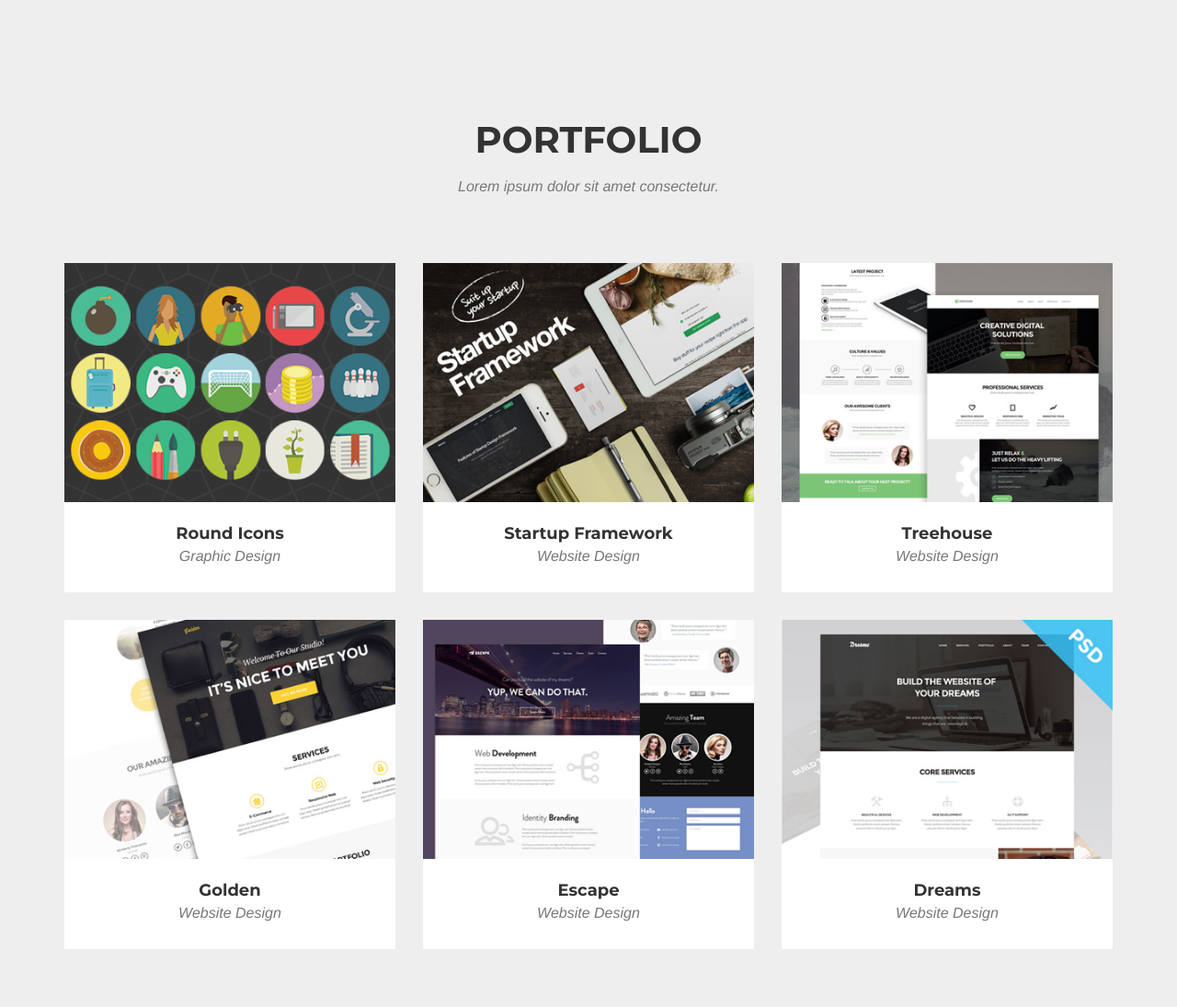
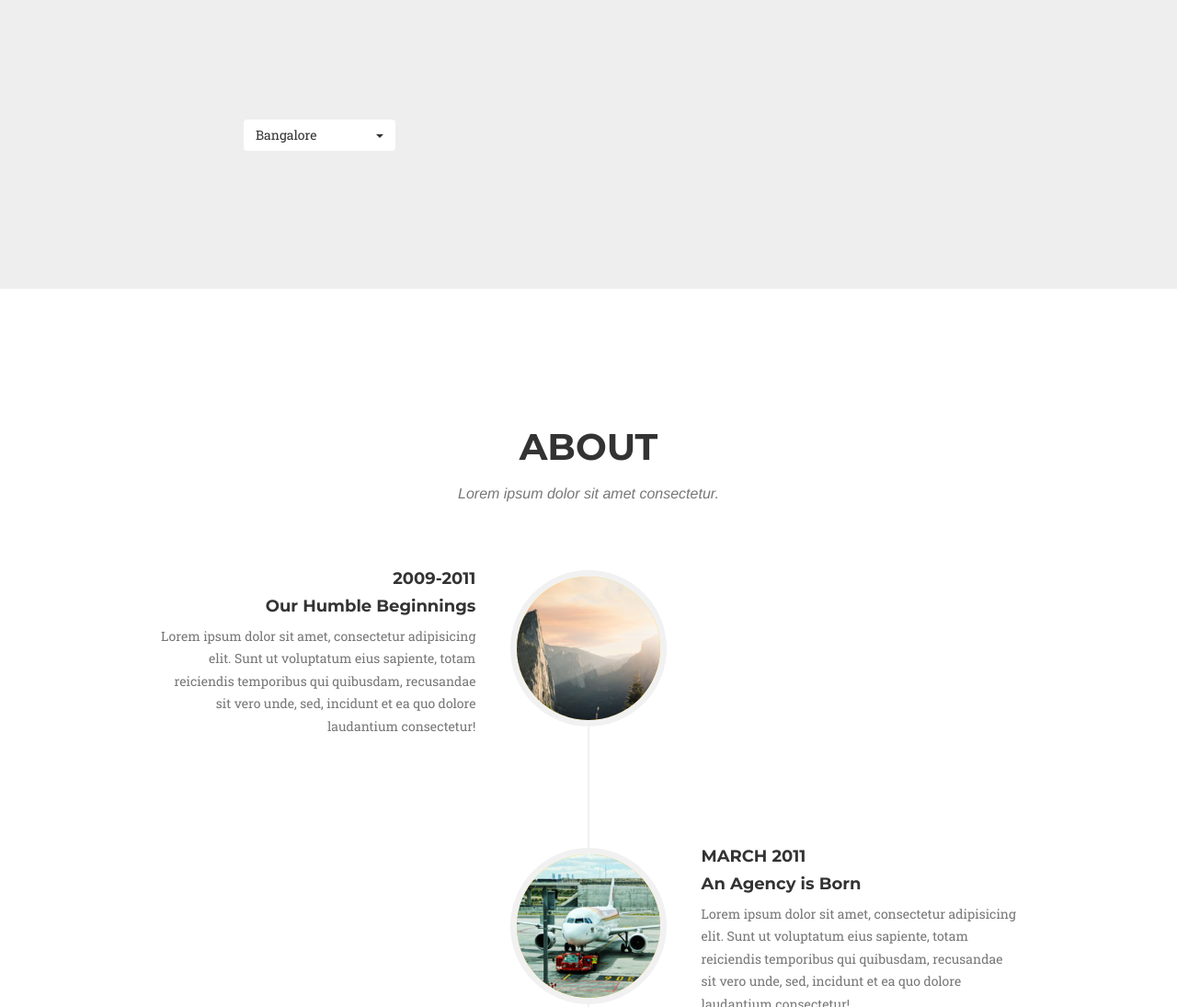
Before and after one commit to anunithmr/Landlord-Project, a website: page startbootstrap-agency-gh-pages/index.html in a window 1280 px wide. Shown: the part 1380-2475 px from the top of the page at 92% size. Drawn offline with nearby package versions, Linux system fonts and the light colour scheme; a web font is replaced by a local one.

Commit message:
Implementing dropdown menu

```diff
--- /dev/null
+++ b/startbootstrap-agency-gh-pages/css/custom.css
@@ -0,0 +1,22 @@
+.locationBtn {
+  display: inline-block;
+  padding: 6px 12px;
+  margin-bottom: 0;
+  font-size: 14px;
+  font-weight: normal;
+  line-height: 1.42857143;
+  text-align: left;
+  white-space: nowrap;
+  vertical-align: middle;
+  -ms-touch-action: manipulation;
+      touch-action: manipulation;
+  cursor: pointer;
+  -webkit-user-select: none;
+     -moz-user-select: none;
+      -ms-user-select: none;
+          user-select: none;
+  background-image: none;
+  border: 1px solid transparent;
+  border-radius: 4px;
+  width: 100%;
+}
--- a/startbootstrap-agency-gh-pages/index.html
+++ b/startbootstrap-agency-gh-pages/index.html
@@ -23,6 +23,7 @@
 
     <!-- Theme CSS -->
     <link href="css/agency.min.css" rel="stylesheet">
+    <link href="css/custom.css" rel="stylesheet">
 
     <!-- HTML5 Shim and Respond.js IE8 support of HTML5 elements and media queries -->
     <!-- WARNING: Respond.js doesn't work if you view the page via file:// -->
@@ -127,13 +128,28 @@
     <section id="portfolio" class="bg-light-gray">
         <div class="container">
             <div class="row">
-                <div class="col-lg-12 text-center">
-                    <h2 class="section-heading">Portfolio</h2>
-                    <h3 class="section-subheading text-muted">Lorem ipsum dolor sit amet consectetur.</h3>
+                <div class="col-md-2">
                 </div>
+
+                <div class="col-md-2">
+                    <div class="dropdown">
+                        <button class="locationBtn btn-default dropdown-toggle" type="button" id="dropdownMenu1" data-toggle="dropdown" aria-haspopup="true" aria-expanded="true" >
+                        Bangalore
+                        <span class="pull-right">
+                            <span class="caret"></span>
+                        </span>
+                        </button>
+                        <ul class="dropdown-menu" aria-labelledby="dropdownMenu1">
+                            <li><a href="#">Chennai</a></li>
+                            <li><a href="#">Delhi</a></li>
+                            <li><a href="#">Mumbai</a></li>
+                        </ul>
+                    </div>
+                </div>
+
+
             </div>
-            <div class="row">
-                <div class="col-md-4 col-sm-6 portfolio-item">
+                <!-- <div class="col-md-4 col-sm-6 portfolio-item">
                     <a href="#portfolioModal1" class="portfolio-link" data-toggle="modal">
                         <div class="portfolio-hover">
                             <div class="portfolio-hover-content">
@@ -216,7 +232,7 @@
                         <h4>Dreams</h4>
                         <p class="text-muted">Website Design</p>
                     </div>
-                </div>
+                </div> -->
             </div>
         </div>
     </section>
@@ -662,8 +678,11 @@
     <script src="js/jqBootstrapValidation.js"></script>
     <script src="js/contact_me.js"></script>
 
+
     <!-- Theme JavaScript -->
     <script src="js/agency.min.js"></script>
+
+
 
 </body>
 
```
Also changed, not shown: startbootstrap-agency-gh-pages/vendor/bootstrap/css/bootstrap.css, 6 other files.
